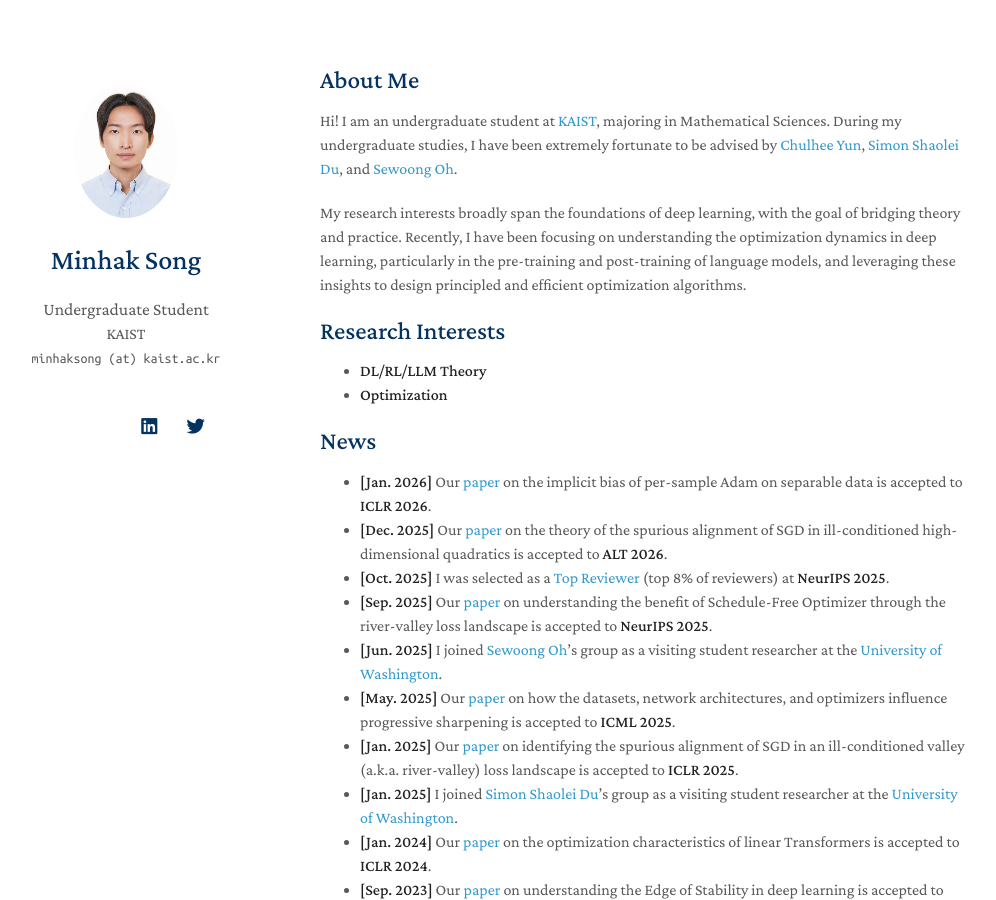
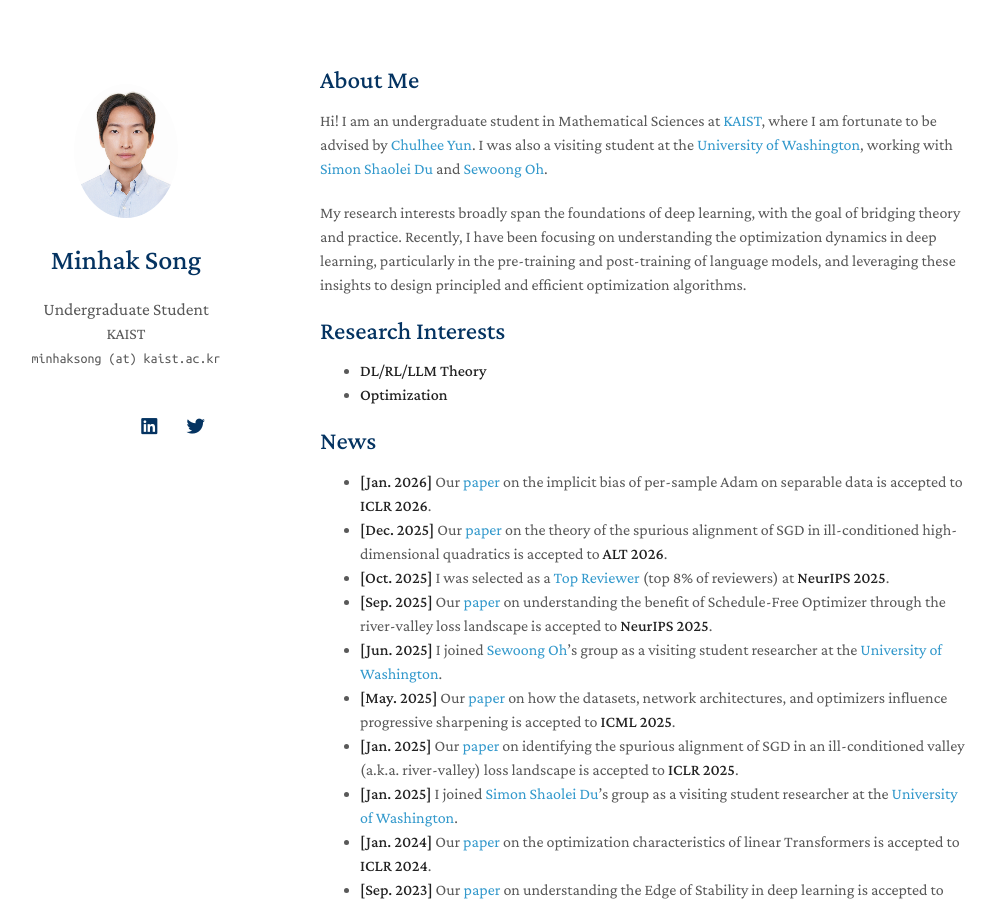
Before and after one commit to songminhak/songminhak.github.io, a Jekyll site: the page built from index.md, in a window 1280 px wide and 900 px high. Shown: the whole window, without its empty margins (150-1146 px from the left). Built offline with Jekyll 4.4.1, drawn with Linux system fonts in a browser that asks for light colours; nearby versions of some CDN libraries; a style sheet for code colours, icons or effects is not loaded; our own code applies the rules of GitHub Pages for plain Markdown files.

Commit message:
update bio

```diff
--- a/index.md
+++ b/index.md
@@ -4,7 +4,7 @@ layout: homepage
 
 ## About Me
 
-Hi! I am an undergraduate student at [KAIST](https://www.kaist.ac.kr/en/), majoring in Mathematical Sciences. During my undergraduate studies, I have been extremely fortunate to be advised by [Chulhee Yun](https://chulheeyun.github.io), [Simon Shaolei Du](https://simonshaoleidu.com/), and [Sewoong Oh](https://homes.cs.washington.edu/~sewoong/).
+Hi! I am an undergraduate student in Mathematical Sciences at [KAIST](https://www.kaist.ac.kr/en/), where I am fortunate to be advised by [Chulhee Yun](https://chulheeyun.github.io).  I was also a visiting student at the [University of Washington](https://www.washington.edu/), working with [Simon Shaolei Du](https://simonshaoleidu.com/) and [Sewoong Oh](https://homes.cs.washington.edu/~sewoong/).
 
 My research interests broadly span the foundations of deep learning, with the goal of bridging theory and practice. Recently, I have been focusing on understanding the optimization dynamics in deep learning, particularly in the pre-training and post-training of language models, and leveraging these insights to design principled and efficient optimization algorithms.
 
```
